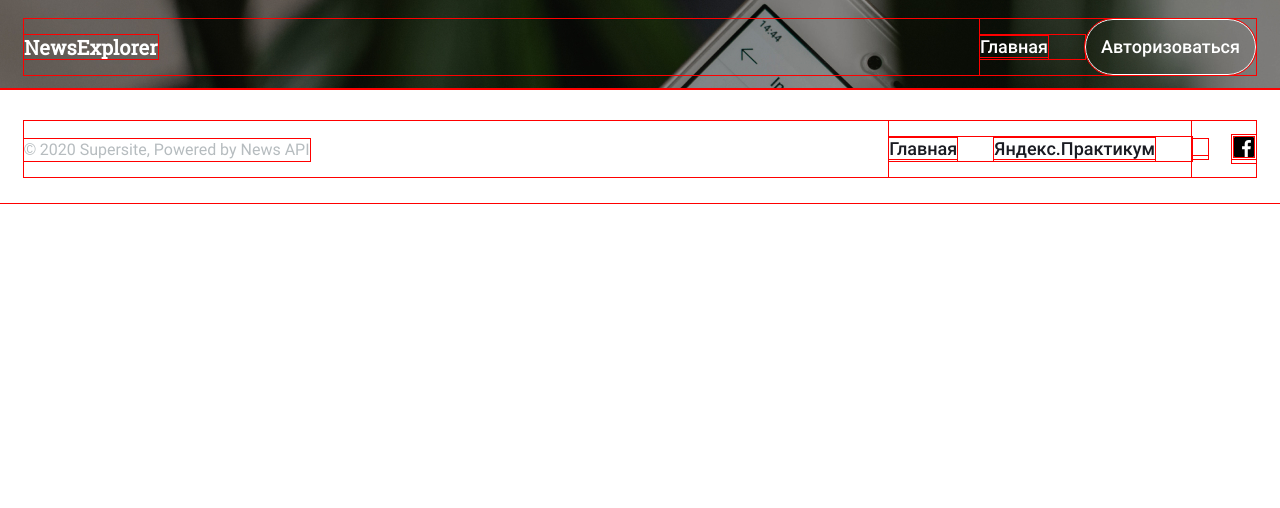
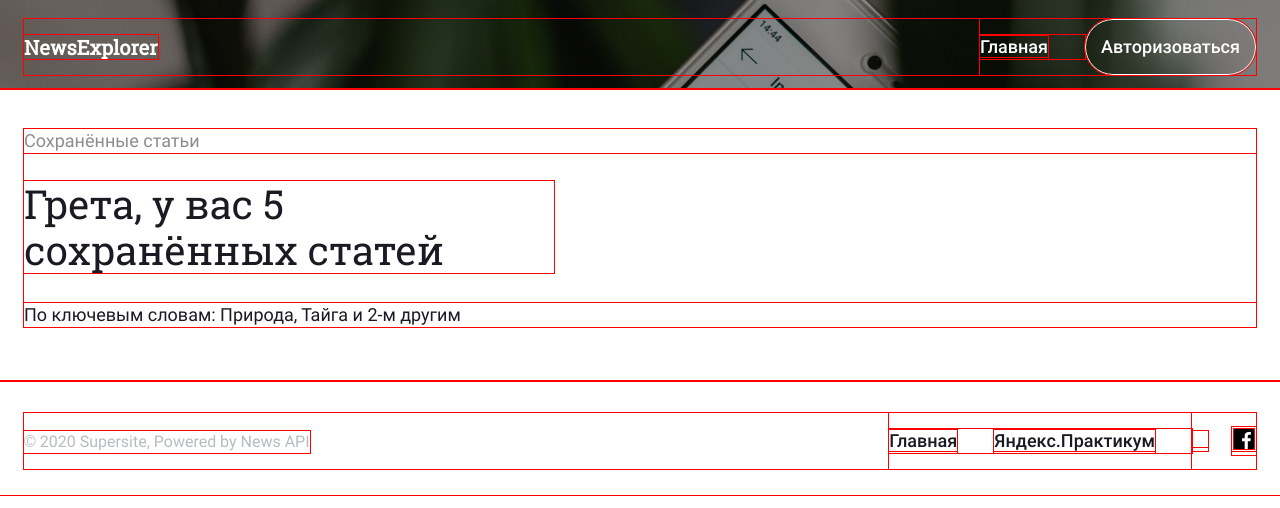
Before and after one commit to Rinata0912/news-explorer-frontend, a React (Create React App) app: page /saved-news in a window 1280 px wide. Shown: the top 508 px of the page. Built offline with nearby package versions, Linux system fonts and the light colour scheme; some icons are missing.

Commit message:
feat: добавить компонент SavedNewsHeader

```diff
--- a/src/components/SavedNews/SavedNews.css
+++ b/src/components/SavedNews/SavedNews.css
@@ -0,0 +1,3 @@
+.savedNews {
+  background-color: #fff;
+}
--- a/src/components/SavedNews/SavedNews.js
+++ b/src/components/SavedNews/SavedNews.js
@@ -1,7 +1,10 @@
+import { SavedNewsHeader } from '../SavedNewsHeader/SavedNewsHeader';
 import './SavedNews.css';
 
 export function SavedNews() {
   return (
-    <div></div>
+    <div className="savedNews">
+      <SavedNewsHeader />
+    </div>
   );
 }
--- /dev/null
+++ b/src/components/SavedNewsHeader/SavedNewsHeader.css
@@ -0,0 +1,38 @@
+.savedNewsHeader {
+  padding: 40px 0 54px;
+}
+
+.savedNewsHeader__container {
+  max-width: 1232px;
+  width: 100%;
+  margin: 0 auto;
+}
+
+.savedNewsHeader__name {
+  font-weight: 400;
+  font-style: normal;
+  font-size: 18px;
+  line-height: 24px;
+  color: rgba(26, 27, 34, 0.5);
+  margin-bottom: 28px;
+}
+
+.savedNewsHeader__title {
+  font-family: 'Roboto Slab';
+  font-weight: 400;
+  font-style: normal;
+  font-size: 40px;
+  line-height: 46px;
+  color: #1A1B22;
+  max-width: 530px;
+  width: 100%;
+  margin: 0 0 30px;
+}
+
+.savedNewsHeader__keywords {
+  font-weight: 400;
+  font-style: normal;
+  font-size: 18px;
+  line-height: 24px;
+  color: #1A1B22;
+}
--- /dev/null
+++ b/src/components/SavedNewsHeader/SavedNewsHeader.js
@@ -0,0 +1,13 @@
+import './SavedNewsHeader.css';
+
+export function SavedNewsHeader() {
+  return (
+    <div className="savedNewsHeader">
+      <div className="savedNewsHeader__container">
+        <div className="savedNewsHeader__name">Сохранённые статьи</div>
+        <h1 className="savedNewsHeader__title">Грета, у вас 5 сохранённых статей</h1>
+        <div className="savedNewsHeader__keywords">По ключевым словам: Природа, Тайга и 2-м другим</div>
+      </div>
+    </div>
+  );
+}
```
